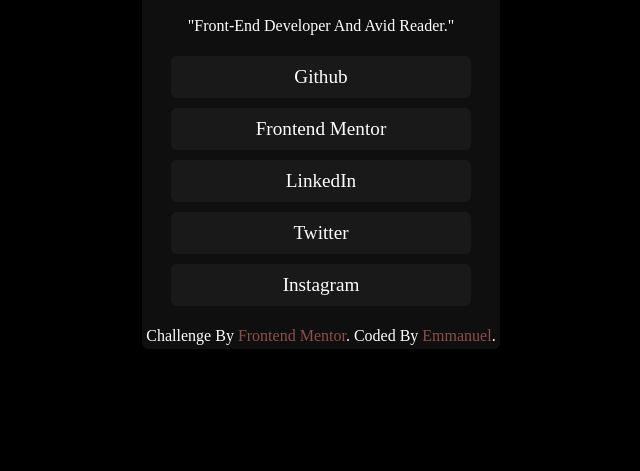
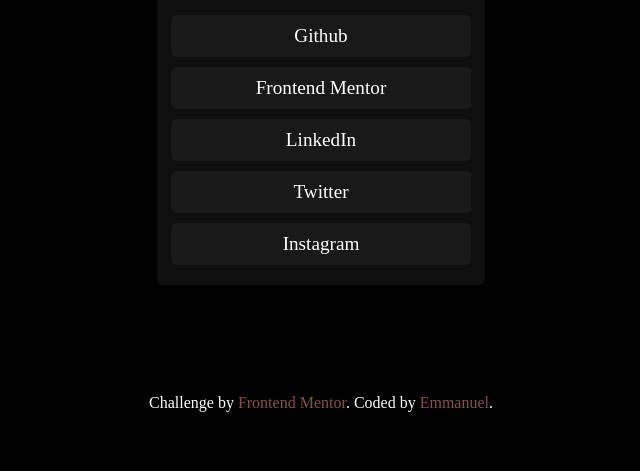
Before and after one commit to Emmacsea/Social-, a plain HTML site: page index.html in a window 1280 px wide. Shown: the part 329-800 px from the top of the page, without its empty margins (319-959 px from the left). Drawn offline with Linux system fonts and the light colour scheme.

Commit message:
Design a Social Profile for Jesica Randall

```diff
--- a/index.html
+++ b/index.html
@@ -31,10 +31,11 @@
       <li>Instagram</li>
     </ul>
 
-    <div class="attribution">
-      Challenge by <a href="https://www.frontendmentor.io?ref=challenge" target="_blank">Frontend Mentor</a>.
-      Coded by <a href="#">Emmanuel</a>.
-    </div>
+  </div>
+
+  <div class="attribution">
+    Challenge by <a href="https://www.frontendmentor.io?ref=challenge" target="_blank">Frontend Mentor</a>.
+    Coded by <a href="#">Emmanuel</a>.
   </div>
 
 </body>
--- a/style.css
+++ b/style.css
@@ -24,6 +24,7 @@ body, html{
     text-align: center;
     align-items: center;
     border-radius: .4em;
+    margin-top: 26px;
 
 }
 
@@ -66,6 +67,7 @@ ul{
     align-items: center;
     justify-content: center;
     cursor: pointer;
+    margin-bottom: 11px;
 }
 
 li{
@@ -77,13 +79,17 @@ li{
     border-radius: .3em;
 }
 
-li:first-child:hover{
+/* li:first-child:hover{
     background: rgb(178, 218, 99);
     color: black;
+} */
+
+ul li:hover{
+    background-color: red;
 }
 
 .attribution{
-    margin-top: 1em;
+    margin-bottom: .3em;
     text-align: center;
     font-size: 1em;
     font-weight: 300;
```
